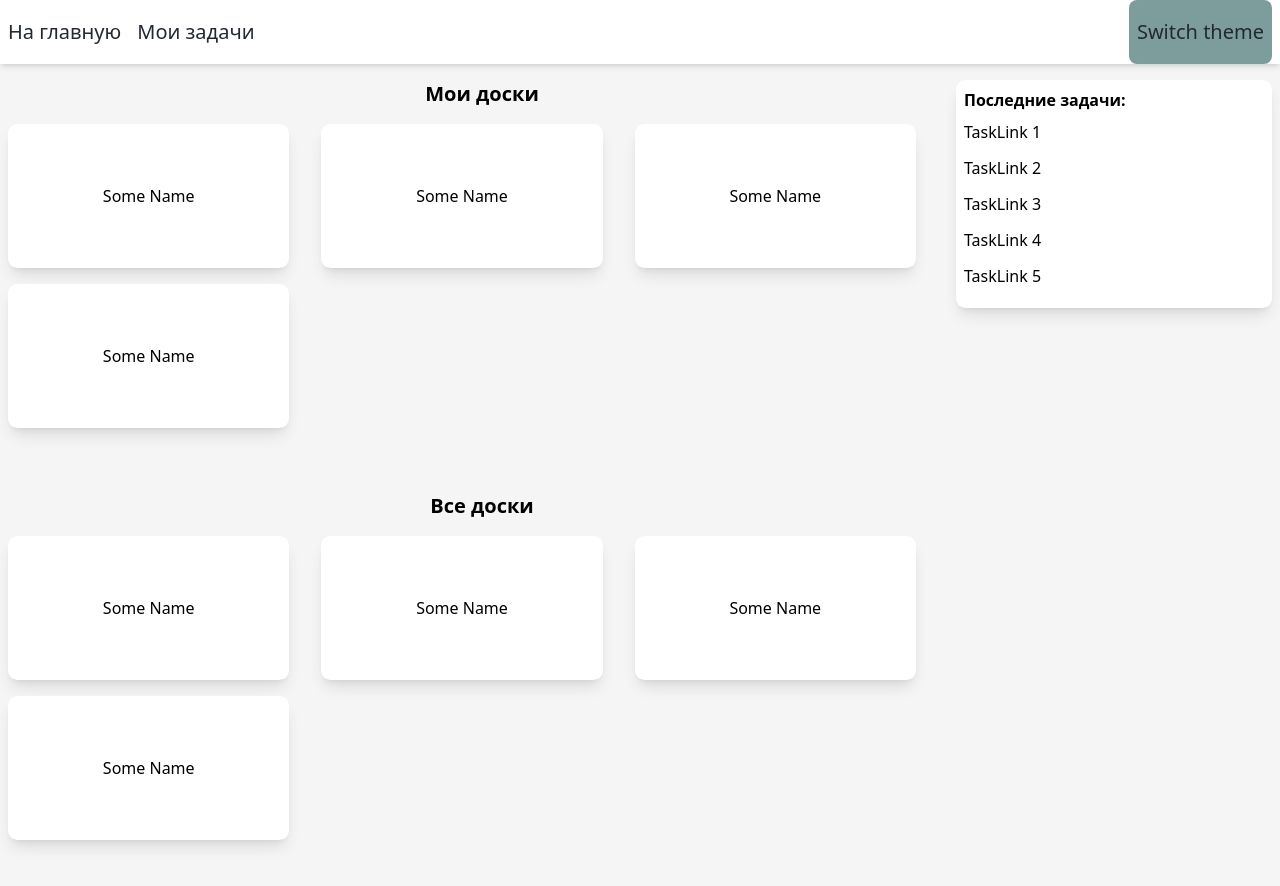
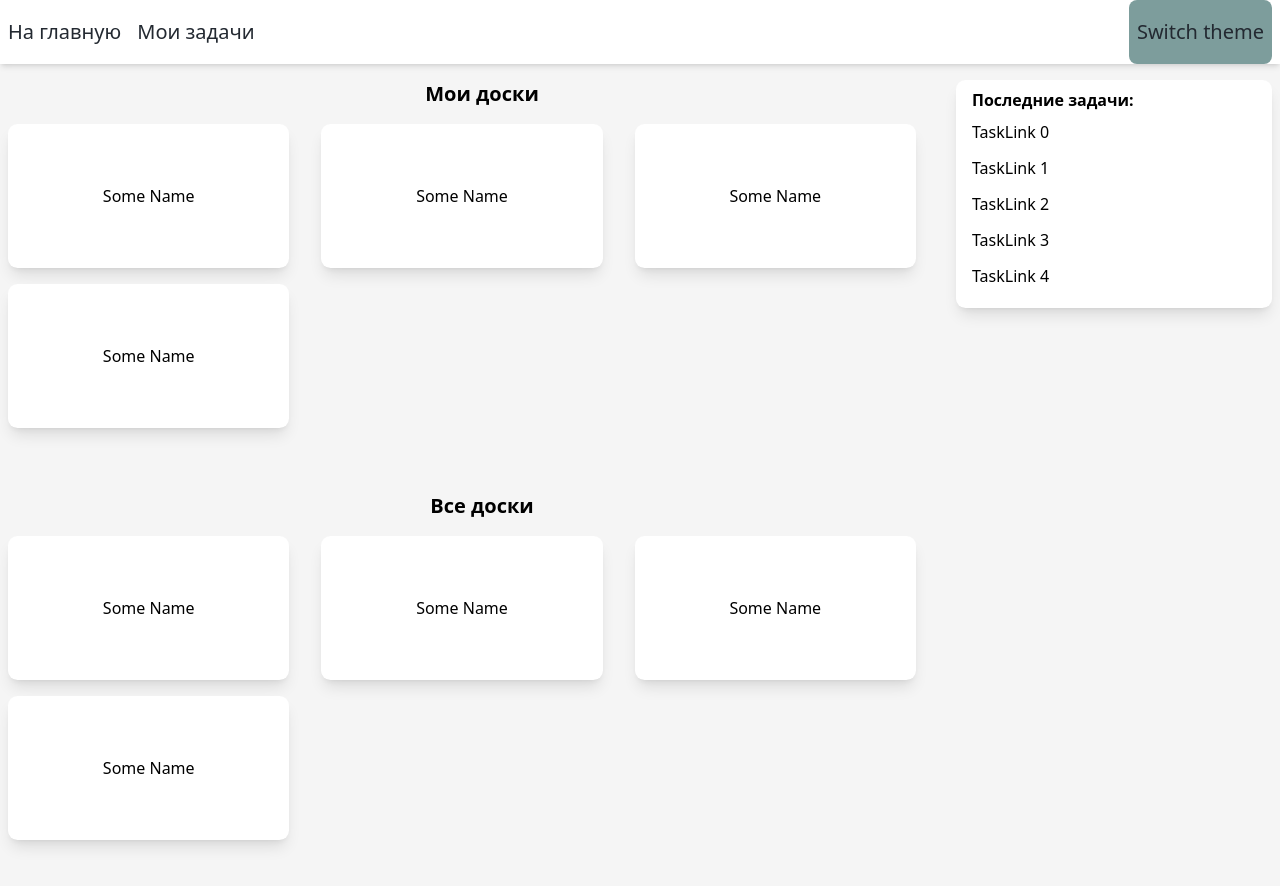
Before and after one commit to KvRm/kanban-board, a Vue app: page / in a window 1280 px wide. Shown: the top 886 px of the page. Built offline with nearby package versions, Linux system fonts and the light colour scheme.

Commit message:
[fix] fix main view styles

```diff
--- a/src/components/Main/BoardLink.vue
+++ b/src/components/Main/BoardLink.vue
@@ -1,6 +1,6 @@
 <template>
   <div
-    class="flex-triple max-lg:flex-double max-md:flex-single bg-primary-soft h-36 rounded-card shadow-lg"
+    class="flex-triple max-lg:flex-double max-md:flex-single bg-primary-soft h-36 rounded-card shadow-lg hover:shadow-xl"
   >
     <router-link
       :to="`board/${id}`"
--- a/src/components/Main/TasksHistory.vue
+++ b/src/components/Main/TasksHistory.vue
@@ -1,14 +1,37 @@
 <template>
   <div
-    class="flex flex-col w-full min-h-48 bg-primary-soft p-2 box-border shadow-lg rounded-card mb-8 overflow-hidden"
+    class="flex flex-col w-full min-h-48 bg-primary-soft py-2 px-4 box-border shadow-lg rounded-card mb-8 overflow-hidden"
   >
     <span class="font-bold mb-2">Последние задачи:</span>
-    <p class="mb-3 hover:text-blue"><router-link to="board/2">TaskLink 1</router-link></p>
-    <p class="mb-3 hover:text-blue"><router-link to="board/2">TaskLink 2</router-link></p>
-    <p class="mb-3 hover:text-blue"><router-link to="board/2">TaskLink 3</router-link></p>
-    <p class="mb-3 hover:text-blue"><router-link to="board/2">TaskLink 4</router-link></p>
-    <p class="mb-3 hover:text-blue"><router-link to="board/2">TaskLink 5</router-link></p>
+    <p class="mb-3" v-for="(task, ind) in tasks" :key="ind">
+      <router-link class="hover:text-blue" :to="task.link">
+        {{ task.name + ` ${ind}` }}
+      </router-link>
+    </p>
   </div>
 </template>
 
-<script setup lang="ts"></script>
+<script setup lang="ts">
+const tasks = [
+  {
+    name: 'TaskLink',
+    link: 'board/0',
+  },
+  {
+    name: 'TaskLink',
+    link: 'board/0',
+  },
+  {
+    name: 'TaskLink',
+    link: 'board/0',
+  },
+  {
+    name: 'TaskLink',
+    link: 'board/0',
+  },
+  {
+    name: 'TaskLink',
+    link: 'board/0',
+  },
+]
+</script>
```
